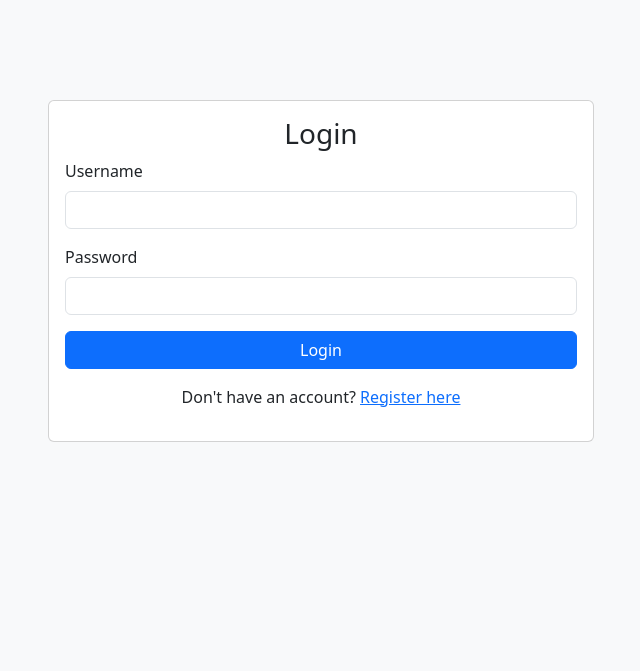
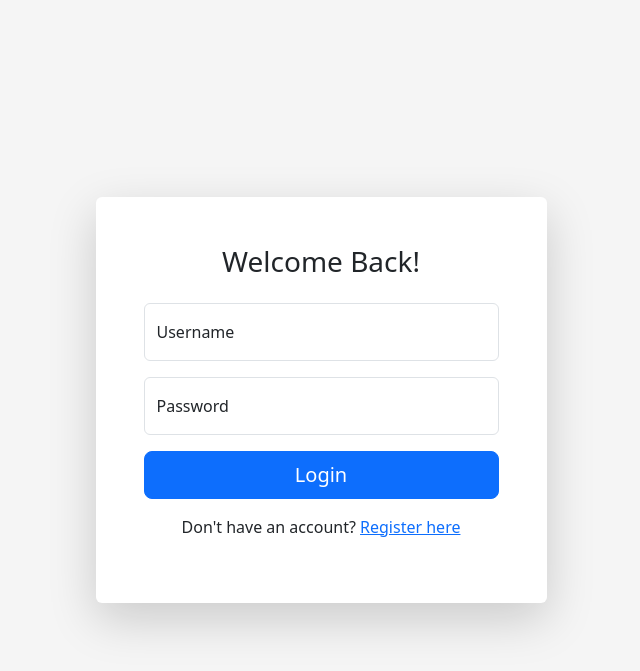
Before and after one commit to nahid270/Link-Shotnear-, a Flask app: page /login-page in a window 1280 px wide. Shown: the top 671 px of the page, without its empty margins (319-959 px from the left). Run offline with Flask 3, Linux system fonts and the light colour scheme.

Commit message:
Update login.html

```diff
--- a/templates/login.html
+++ b/templates/login.html
@@ -1,56 +1,45 @@
 <!DOCTYPE html>
 <html lang="en">
 <head>
-    <meta charset="UTF-8">
-    <title>Login</title>
-    <link href="https://cdn.jsdelivr.net/npm/bootstrap@5.3.2/dist/css/bootstrap.min.css" rel="stylesheet">
+    <meta charset="UTF-8"><title>Login</title><link href="https://cdn.jsdelivr.net/npm/bootstrap@5.3.2/dist/css/bootstrap.min.css" rel="stylesheet">
+    <style>body{display:flex;align-items:center;height:100vh;background-color:#f5f5f5;}</style>
 </head>
-<body class="bg-light">
+<body>
     <div class="container">
-        <div class="row justify-content-center" style="margin-top: 100px;">
-            <div class="col-md-6">
-                <div class="card">
-                    <div class="card-body">
-                        <h3 class="card-title text-center">Login</h3>
-                        <div id="error-message" class="alert alert-danger d-none"></div>
-                        <form id="login-form">
-                            <div class="mb-3">
-                                <label for="username" class="form-label">Username</label>
-                                <input type="text" class="form-control" id="username" required>
-                            </div>
-                            <div class="mb-3">
-                                <label for="password" class="form-label">Password</label>
-                                <input type="password" class="form-control" id="password" required>
-                            </div>
-                            <button type="submit" class="btn btn-primary w-100">Login</button>
-                        </form>
-                        <p class="text-center mt-3">Don't have an account? <a href="/register-page">Register here</a></p>
+        <div class="row justify-content-center"><div class="col-md-5">
+            <div class="card shadow-lg border-0 rounded-lg"><div class="card-body p-5">
+                <h3 class="card-title text-center mb-4">Welcome Back!</h3>
+                <div id="error-message" class="alert alert-danger d-none"></div>
+                <form id="login-form">
+                    <div class="form-floating mb-3">
+                        <input type="text" class="form-control" id="username" placeholder="Username" required>
+                        <label for="username">Username</label>
                     </div>
-                </div>
-            </div>
-        </div>
+                    <div class="form-floating mb-3">
+                        <input type="password" class="form-control" id="password" placeholder="Password" required>
+                        <label for="password">Password</label>
+                    </div>
+                    <button type="submit" class="btn btn-primary w-100 btn-lg">Login</button>
+                </form>
+                <p class="text-center mt-3">Don't have an account? <a href="/register-page">Register here</a></p>
+            </div></div>
+        </div></div>
     </div>
-
     <script>
         document.getElementById('login-form').addEventListener('submit', async function(e) {
-            e.preventDefault(); // ফর্ম সাবমিট হওয়া আটকায়
-
+            e.preventDefault();
             const username = document.getElementById('username').value;
             const password = document.getElementById('password').value;
             const errorMessage = document.getElementById('error-message');
-
             const response = await fetch('/login', {
                 method: 'POST',
                 headers: { 'Content-Type': 'application/json' },
                 body: JSON.stringify({ username, password })
             });
-
             const data = await response.json();
-
             if (response.ok) {
-                // টোকেন পেলে সেটা ব্রাউজারের localStorage-এ সেভ করি
                 localStorage.setItem('jwt_token', data.token);
-                // ড্যাশবোর্ডে পাঠিয়ে দিই
+                localStorage.setItem('username', data.username);
                 window.location.href = '/dashboard';
             } else {
                 errorMessage.textContent = data.error || 'Login failed!';
```
